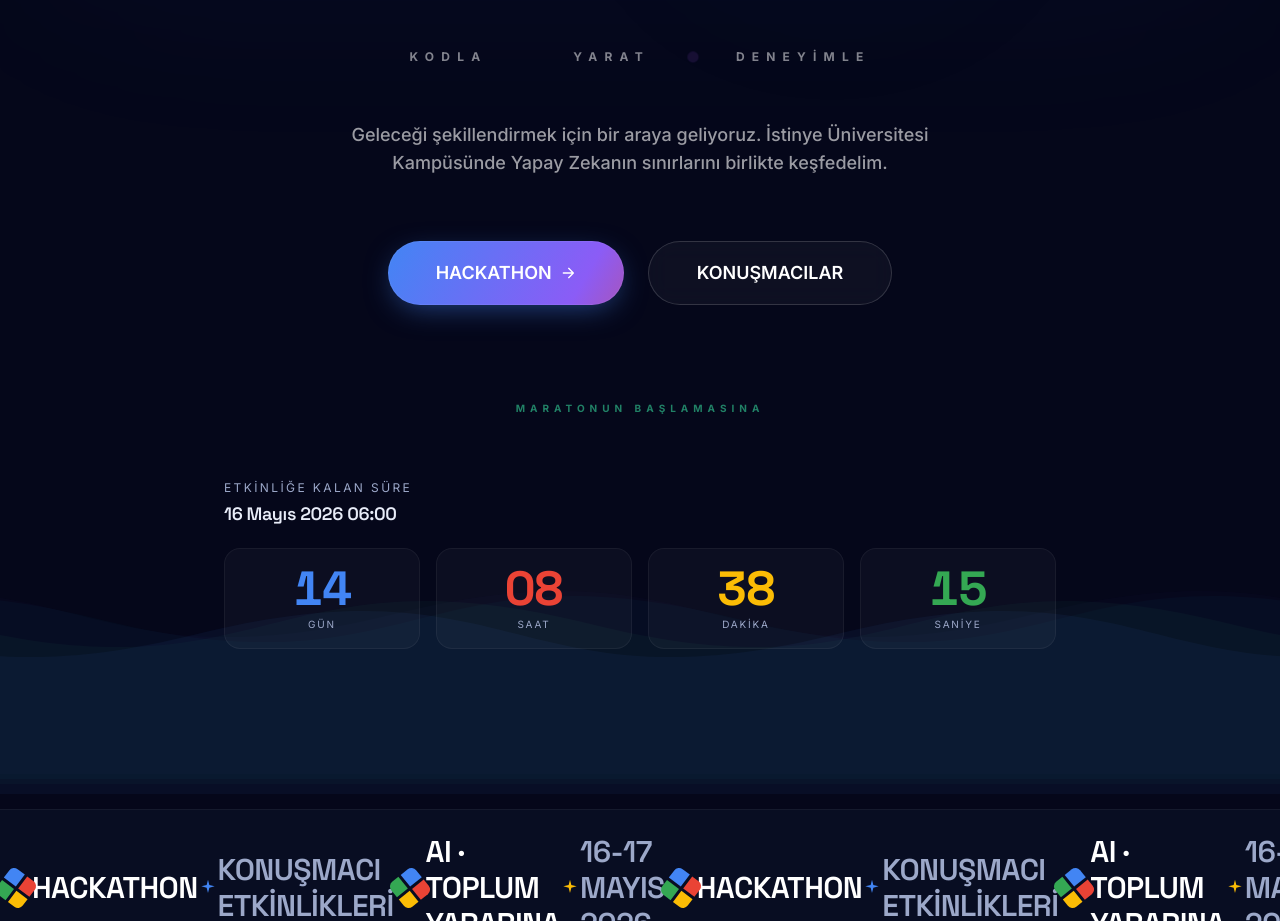
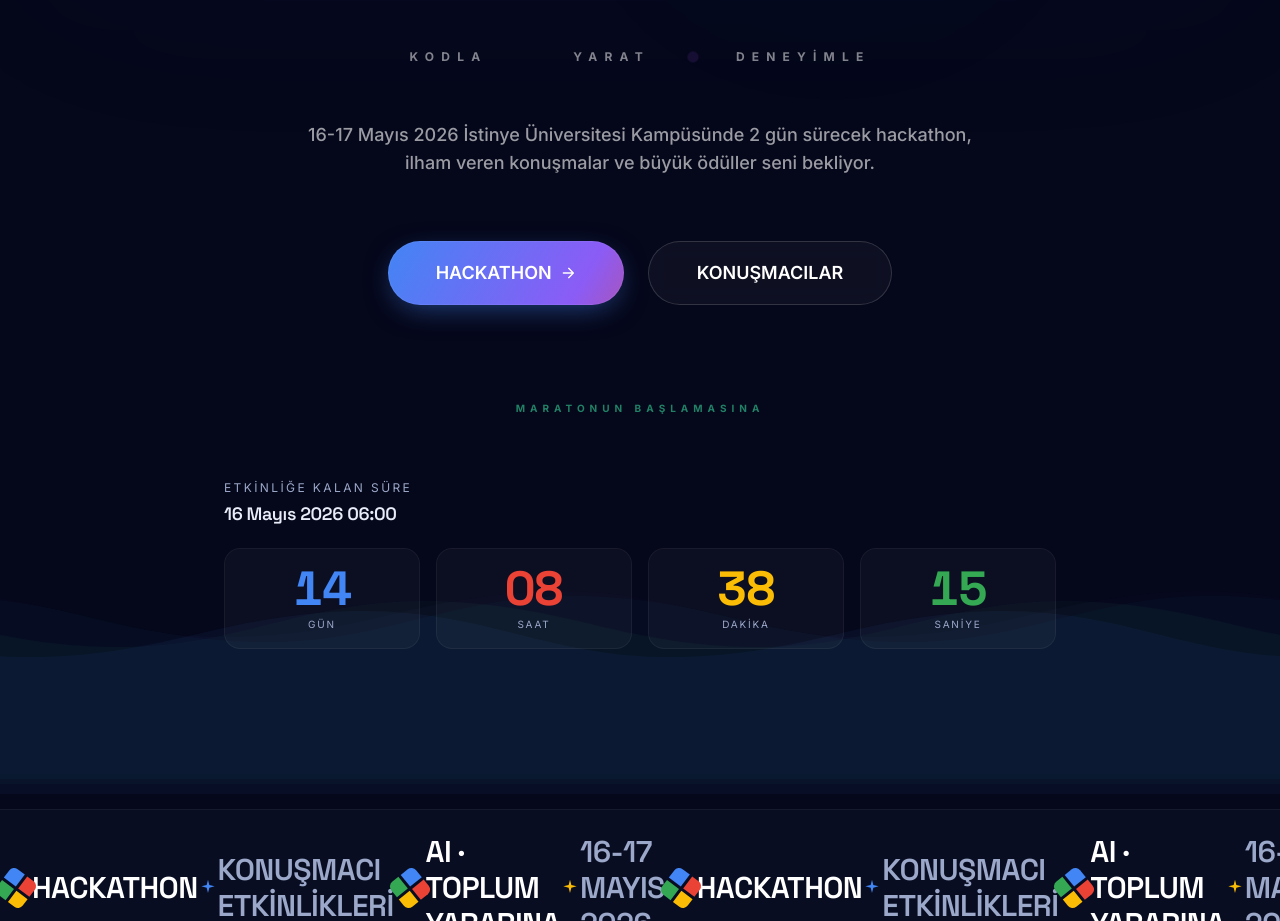
Before and after one commit to BeyzaESER22/HackatonWebSitesi, a Next.js app: page / in a window 1280 px wide. Shown: the part 2600-3521 px from the top of the page. Built offline with nearby package versions, Linux system fonts and the light colour scheme; no server answers.

Commit message:
Fix: restore original tagline text in Hero section

```diff
--- a/src/components/sections/Hero.js
+++ b/src/components/sections/Hero.js
@@ -88,8 +88,7 @@ export function Hero() {
         <RevealOnScroll delay={0.32}>
           <div className="max-w-2xl mx-auto mb-16 text-center">
             <p className="text-base md:text-lg text-white/60 leading-relaxed font-medium">
-              Geleceği şekillendirmek için bir araya geliyoruz. İstinye Üniversitesi Kampüsünde
-              Yapay Zekanın sınırlarını birlikte keşfedelim.
+              16-17 Mayıs 2026 İstinye Üniversitesi Kampüsünde 2 gün sürecek hackathon, ilham veren konuşmalar ve büyük ödüller seni bekliyor.
             </p>
           </div>
         </RevealOnScroll>
```
